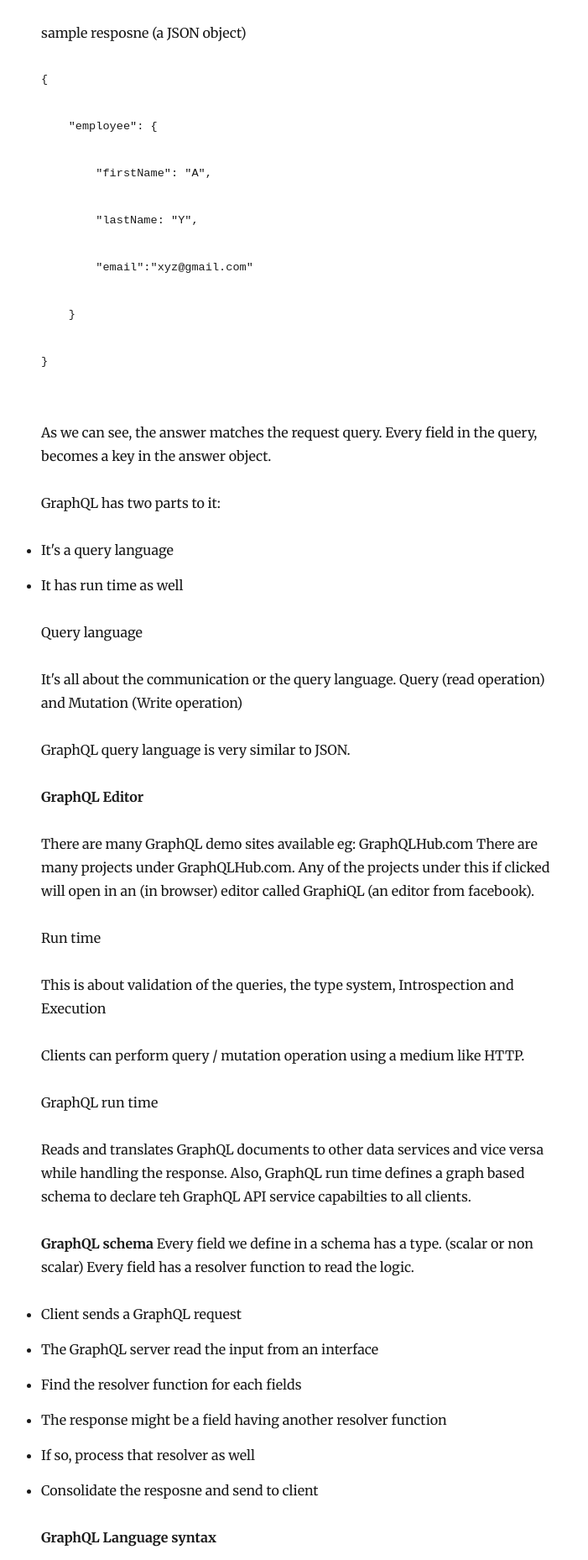
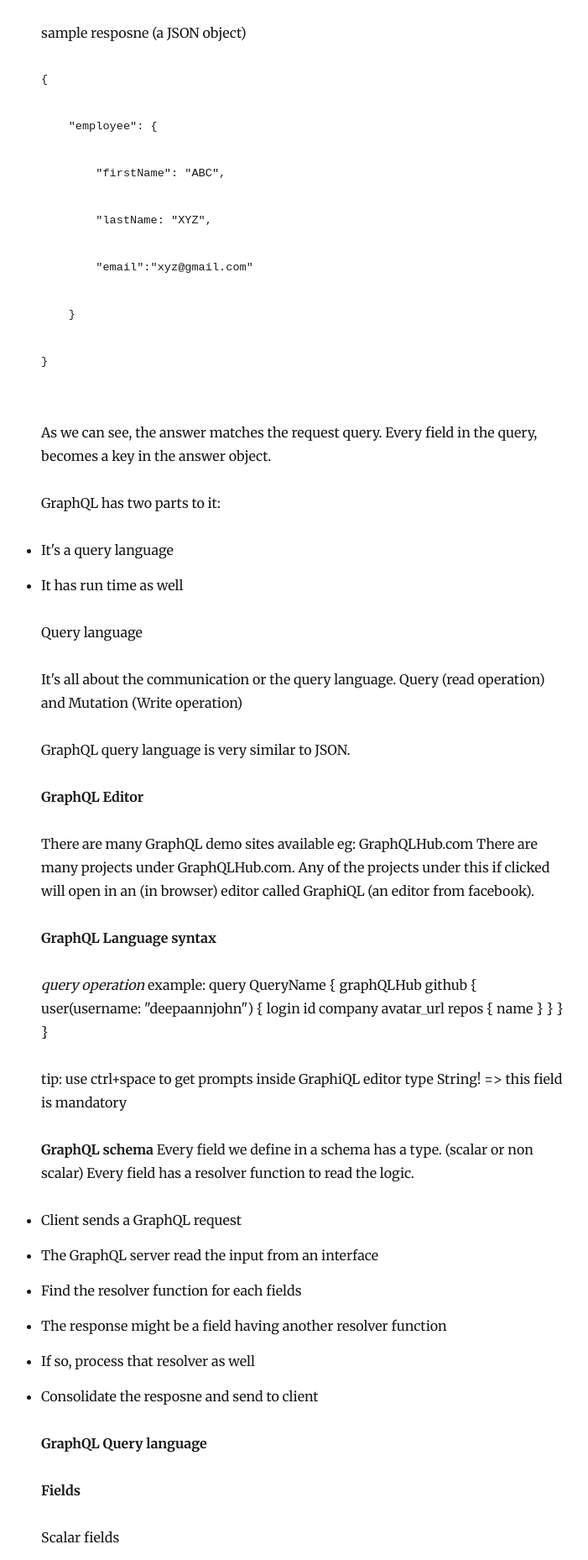
Before and after one commit to deepaannjohn/deepaannjohn.github.io, a Gatsby site in the folder gatsby/: page /GraphQL/graphql/ in a window 1280 px wide. Shown: the part 1082-2940 px from the top of the page at 84% size, without its empty margins (276-977 px from the left). Built offline with nearby package versions, Linux system fonts and the light colour scheme; Gatsby itself is replaced by a stand-in of ours; some packages are replaced by stand-ins of ours; code samples lack their colours.

Commit message:
changes to graphql blog

```diff
--- a/gatsby/content/blog/GraphQL/graphql.md
+++ b/gatsby/content/blog/GraphQL/graphql.md
@@ -40,9 +40,9 @@ sample resposne (a JSON object)
 
     "employee": {
 
-        "firstName": "A",
+        "firstName": "ABC",
 
-        "lastName: "Y",
+        "lastName: "XYZ",
 
         "email":"xyz@gmail.com"
 
@@ -71,28 +71,6 @@ There are many GraphQL demo sites available eg: GraphQLHub.com
 There are many projects under GraphQLHub.com. Any of the projects under this
 if clicked will open in an (in browser) editor called GraphiQL (an editor from facebook).
 
-Run time
-
-This is about validation of the queries, the type system, Introspection and Execution
-
-Clients can perform query / mutation operation using a medium like HTTP.
-
-GraphQL run time
-
-Reads and translates GraphQL documents to other data services and vice versa while handling the response.
-Also, GraphQL run time defines a graph based schema to declare teh GraphQL API service capabilties to all clients.
-
-**GraphQL schema**
-Every field we define in a schema has a type. (scalar or non scalar)
-Every field has a resolver function to read the logic.
-
-* Client sends a GraphQL request
-* The GraphQL server read the input from an interface
-* Find the resolver function for each fields
-* The response might be a field having another resolver function
-* If so, process that resolver as well
-* Consolidate the resposne and send to client
-
 
 **GraphQL Language syntax**
 
@@ -115,6 +93,18 @@ query QueryName {
 
 tip: use ctrl+space to get prompts inside GraphiQL editor
 type String! => this field is mandatory
+
+**GraphQL schema**
+Every field we define in a schema has a type. (scalar or non scalar)
+Every field has a resolver function to read the logic.
+
+* Client sends a GraphQL request
+* The GraphQL server read the input from an interface
+* Find the resolver function for each fields
+* The response might be a field having another resolver function
+* If so, process that resolver as well
+* Consolidate the resposne and send to client
+
 
 **GraphQL Query language**
 
@@ -305,6 +295,13 @@ mutation m1($inputval: SetValueForKeyInput!) {
 
 **GraphQL Runtime**
 
+This is about validation of the queries, the type system, Introspection and Execution
+
+Clients can perform query / mutation operation using a medium like HTTP.
+
+Reads and translates GraphQL documents to other data services and vice versa while handling the response.
+Also, GraphQL run time defines a graph based schema to declare teh GraphQL API service capabilties to all clients.
+
 What we saw above was how to access GraphQL APIs.
 Now the next part is to build the GraphQL APIs / server.
 
```
